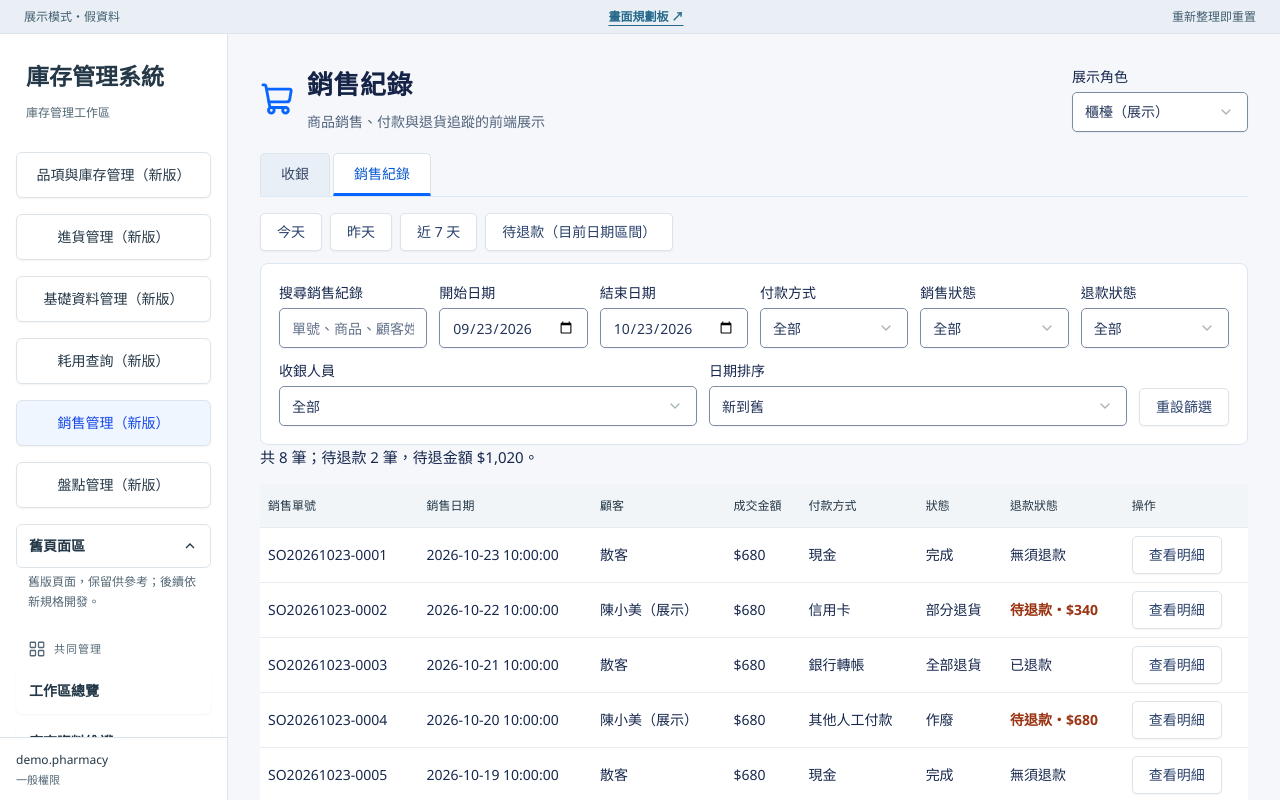
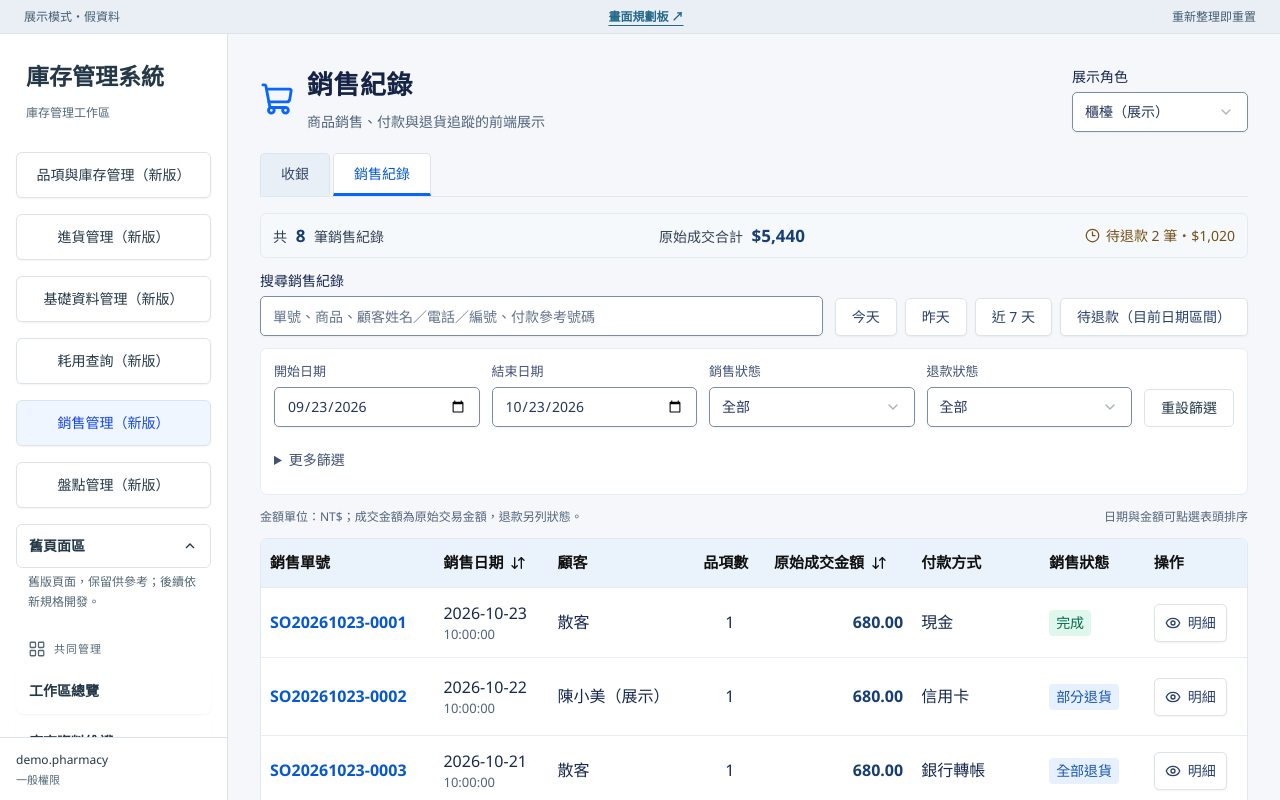
Before and after one commit to recycle-crew/Fanding, a React (Vite) app in the folder frontend/: page /sales in a window 1280 px wide. Shown: the top 800 px of the page. Built offline with nearby package versions, Linux system fonts and the light colour scheme.

Commit message:
feat(銷售紀錄): 統一列表表格與查詢操作

```diff
--- a/frontend/src/features/pos/SalesList.tsx
+++ b/frontend/src/features/pos/SalesList.tsx
@@ -1,4 +1,6 @@
 import { useSearchParams } from "react-router";
+import "./sales.css";
+import { ArrowDownUp, Clock3, Eye } from "lucide-react";
 import { BaseField as Field } from "@/components/ui/BaseForm";
 import { BaseInput } from "@/components/ui/BaseInput";
 import {
@@ -6,11 +8,17 @@ import {
   BaseNativeSelectOption as Option,
 } from "@/components/ui/BaseNativeSelect";
 import { BaseButton } from "@/components/ui/BaseButton";
-import { BaseDataTable } from "@/components/ui/BaseDataTable";
+import { BaseTableFrame } from "@/components/ui/BaseDataTable";
+import {
+  BaseTableRow,
+  BaseTableHead,
+  BaseTableCell,
+} from "@/components/ui/BaseTable";
 import { useAppSelector } from "@/store/hooks";
 import { relativeDate, taipeiToday } from "@/features/items/model";
 import {
   money,
+  cents,
   paymentMethods,
   pendingRefund,
   refundStatus,
@@ -36,6 +44,16 @@ export function SalesList({ onView }: { onView: (id: string) => void }) {
     ]),
   ) as ReturnType<typeof initial>;
   const sort = params.get("sales-sort") || "newest";
+  function setSort(value: string) {
+    setParams(
+      (previous) => {
+        const next = new URLSearchParams(previous);
+        next.set("sales-sort", value);
+        return next;
+      },
+      { replace: true },
+    );
+  }
   function setFilters(next: ReturnType<typeof initial>) {
     setParams(
       (previous) => {
@@ -77,14 +95,77 @@ export function SalesList({ onView }: { onView: (id: string) => void }) {
           .toLowerCase()
           .includes(filters.search.trim().toLowerCase()),
     )
-    .sort((a, b) =>
-      sort === "oldest"
+    .sort((a, b) => {
+      if (sort === "amount-high")
+        return b.total - a.total || b.date.localeCompare(a.date);
+      if (sort === "amount-low")
+        return a.total - b.total || b.date.localeCompare(a.date);
+      return sort === "oldest"
         ? a.date.localeCompare(b.date)
-        : b.date.localeCompare(a.date),
+        : b.date.localeCompare(a.date);
+    });
+  const pending = list.filter((sale) => pendingRefund(sale) > 0);
+  const pendingAmount =
+    pending.reduce((sum, sale) => sum + cents(pendingRefund(sale)), 0) / 100;
+  const originalAmount =
+    list.reduce((sum, sale) => sum + cents(sale.total), 0) / 100;
+  const choices = {
+    status: {
+      label: "銷售狀態",
+      values: ["完成", "部分退貨", "全部退貨", "作廢"],
+    },
+    refund: {
+      label: "退款狀態",
+      values: ["待處理", "無須退款", "待退款", "部分已退款", "已退款"],
+    },
+    method: { label: "付款方式", values: paymentMethods },
+    cashier: {
+      label: "收銀人員",
+      values: [...new Set(sales.map((sale) => sale.cashier))],
+    },
+  };
+  function filterField(key: keyof typeof choices) {
+    return (
+      <Field key={key} name={`sales-${key}`} label={choices[key].label}>
+        <Select
+          value={filters[key]}
+          onChange={(event) =>
+            setFilters({ ...filters, [key]: event.target.value })
+          }
+        >
+          <Option value="">全部</Option>
+          {choices[key].values.map((value) => (
+            <Option key={value}>{value}</Option>
+          ))}
+        </Select>
+      </Field>
     );
+  }
   return (
-    <>
-      <div className="pos-date-shortcuts" aria-label="快速篩選銷售紀錄">
+    <div className="sales-list">
+      <div className="purchase-summary sales-summary" aria-live="polite">
+        <span>
+          共 <strong>{list.length}</strong> 筆銷售紀錄
+        </span>
+        <span>
+          原始成交合計 <strong>{money(originalAmount)}</strong>
+        </span>
+        <span className="purchase-summary-pending">
+          <Clock3 size={15} aria-hidden="true" />
+          待退款 {pending.length} 筆・{money(pendingAmount)}
+        </span>
+      </div>
+      <div className="sales-searchbar">
+        <Field name="sales-search" label="搜尋銷售紀錄">
+          <BaseInput
+            placeholder="單號、商品、顧客姓名／電話／編號、付款參考號碼"
+            value={filters.search}
+            onChange={(event) =>
+              setFilters({ ...filters, search: event.target.value })
+            }
+          />
+        </Field>
+        <div className="sales-date-shortcuts" aria-label="快速篩選銷售紀錄">
           {[
             ["今天", 0],
             ["昨天", -1],
@@ -106,6 +187,7 @@ export function SalesList({ onView }: { onView: (id: string) => void }) {
           ))}
           <BaseButton
             variant={filters.refund === "待處理" ? "default" : "outline"}
+            aria-pressed={filters.refund === "待處理"}
             onClick={() =>
               setFilters({
                 ...filters,
@@ -116,16 +198,8 @@ export function SalesList({ onView }: { onView: (id: string) => void }) {
             待退款（目前日期區間）
           </BaseButton>
         </div>
-      <div className="pos-filters">
-        <Field name="sales-search" label="搜尋銷售紀錄">
-          <BaseInput
-            placeholder="單號、商品、顧客姓名／電話／編號、付款參考號碼"
-            value={filters.search}
-            onChange={(event) =>
-              setFilters({ ...filters, search: event.target.value })
-            }
-          />
-        </Field>
+      </div>
+      <div className="items-filter-bar sales-filters">
         <Field name="sales-from" label="開始日期">
           <BaseInput
             type="date"
@@ -144,56 +218,10 @@ export function SalesList({ onView }: { onView: (id: string) => void }) {
             }
           />
         </Field>
-        {(
-          [
-            ["method", "付款方式", paymentMethods],
-            ["status", "銷售狀態", ["完成", "部分退貨", "全部退貨", "作廢"]],
-            [
-              "refund",
-              "退款狀態",
-              ["待處理", "無須退款", "待退款", "部分已退款", "已退款"],
-            ],
-            [
-              "cashier",
-              "收銀人員",
-              [...new Set(sales.map((sale) => sale.cashier))],
-            ],
-          ] as const
-        ).map(([key, label, values]) => (
-          <Field name={`sales-${key}`} key={key} label={label}>
-            <Select
-              value={filters[key]}
-              onChange={(event) =>
-                setFilters({ ...filters, [key]: event.target.value })
-              }
-            >
-              <Option value="">全部</Option>
-              {values.map((value) => (
-                <Option key={value}>{value}</Option>
-              ))}
-            </Select>
-          </Field>
-        ))}
-        <Field name="sales-sort" label="日期排序">
-          <Select
-            value={sort}
-            onChange={(event) =>
-              setParams(
-                (previous) => {
-                  const next = new URLSearchParams(previous);
-                  next.set("sales-sort", event.target.value);
-                  return next;
-                },
-                { replace: true },
-              )
-            }
-          >
-            <Option value="newest">新到舊</Option>
-            <Option value="oldest">舊到新</Option>
-          </Select>
-        </Field>
+        {filterField("status")}
+        {filterField("refund")}
         <BaseButton
-          variant="outline"
+          variant="ghost"
           onClick={() =>
             setParams(
               (previous) => {
@@ -208,53 +236,172 @@ export function SalesList({ onView }: { onView: (id: string) => void }) {
         >
           重設篩選
         </BaseButton>
+        <details className="purchase-advanced-filters sales-advanced-filters">
+          <summary>
+            更多篩選
+            {[filters.method, filters.cashier].filter(Boolean).length > 0 &&
+              `（已套用 ${[filters.method, filters.cashier].filter(Boolean).length} 項）`}
+          </summary>
+          <div>
+            {filterField("method")}
+            {filterField("cashier")}
+          </div>
+        </details>
       </div>
       {invalidDates && (
         <p role="alert" className="items-error">
           請填寫有效日期區間；開始日期不可晚於結束日期。
         </p>
       )}
-      <p>
-        共 {list.length} 筆；待退款{" "}
-        {list.filter((sale) => pendingRefund(sale) > 0).length} 筆，待退金額{" "}
-        {money(list.reduce((sum, sale) => sum + pendingRefund(sale), 0))}。
-      </p>
-      <BaseDataTable
-        tableKey="pos-sales"
-        headers={[
+      <div className="sales-list-note">
+        <span>金額單位：NT$；成交金額為原始交易金額，退款另列狀態。</span>
+        <span>日期與金額可點選表頭排序</span>
+      </div>
+      <div className="sales-mobile-sort">
+        <Field name="sales-sort" label="日期／金額排序">
+          <Select
+            value={sort}
+            onChange={(event) => setSort(event.target.value)}
+          >
+            <Option value="newest">銷售日期：新到舊</Option>
+            <Option value="oldest">銷售日期：舊到新</Option>
+            <Option value="amount-high">成交金額：高到低</Option>
+            <Option value="amount-low">成交金額：低到高</Option>
+          </Select>
+        </Field>
+      </div>
+      <div className="purchase-list-card sales-list-card">
+        <BaseTableFrame
+          key={`${JSON.stringify(filters)}-${sort}`}
+          tableKey={`pos-sales-${JSON.stringify(filters)}-${sort}`}
+          columns={9}
+          region="銷售紀錄列表，可左右捲動"
+          variant="sticky-actions"
+          className="sales-table"
+          headers={
+            <BaseTableRow>
+              {[
                 "銷售單號",
                 "銷售日期",
                 "顧客",
-          "成交金額",
+                "品項數",
+                "原始成交金額",
                 "付款方式",
-          "狀態",
+                "銷售狀態",
                 "退款狀態",
                 "操作",
-        ]}
-        rows={list.map((sale) => [
-          sale.number,
-          sale.date,
-          sale.customer.name,
-          money(sale.total),
-          sale.payment.method,
-          saleStatus(sale),
-          <span
-            className={
-              pendingRefund(sale) > 0 ? "pos-refund-pending" : undefined
+              ].map((header, index) => {
+                const dateColumn = index === 1;
+                const amountColumn = index === 4;
+                const activeSort = dateColumn
+                  ? ["newest", "oldest"].includes(sort)
+                  : amountColumn &&
+                    ["amount-high", "amount-low"].includes(sort);
+                return (
+                  <BaseTableHead
+                    key={header}
+                    scope="col"
+                    data-export-ignore={index === 8 ? "true" : undefined}
+                    aria-sort={
+                      activeSort
+                        ? ["oldest", "amount-low"].includes(sort)
+                          ? "ascending"
+                          : "descending"
+                        : undefined
                     }
                   >
-            {refundStatus(sale)}
-            {pendingRefund(sale) > 0 && `・${money(pendingRefund(sale))}`}
-          </span>,
+                    {dateColumn || amountColumn ? (
+                      <BaseButton
+                        type="button"
+                        variant="sort"
+                        size="sm"
+                        onClick={() =>
+                          setSort(
+                            dateColumn
+                              ? sort === "newest"
+                                ? "oldest"
+                                : "newest"
+                              : sort === "amount-high"
+                                ? "amount-low"
+                                : "amount-high",
+                          )
+                        }
+                      >
+                        {header}
+                        <ArrowDownUp size={12} aria-hidden="true" />
+                      </BaseButton>
+                    ) : (
+                      header
+                    )}
+                  </BaseTableHead>
+                );
+              })}
+            </BaseTableRow>
+          }
+          rows={list.map((sale) => {
+            const status = saleStatus(sale);
+            const refund = refundStatus(sale);
+            const waiting = pendingRefund(sale);
+            return (
+              <BaseTableRow key={sale.id}>
+                <BaseTableCell data-label="銷售單號" className="items-code">
+                  <strong>{sale.number}</strong>
+                </BaseTableCell>
+                <BaseTableCell data-label="銷售日期">
+                  <time dateTime={`${sale.date.replace(" ", "T")}+08:00`}>
+                    {sale.date.slice(0, 10)}{" "}
+                    <small>{sale.date.slice(11)}</small>
+                  </time>
+                </BaseTableCell>
+                <BaseTableCell data-label="顧客">
+                  {sale.customer.name}
+                </BaseTableCell>
+                <BaseTableCell data-label="品項數">
+                  {sale.lines.length}
+                </BaseTableCell>
+                <BaseTableCell data-label="原始成交金額" variant="money">
+                  <strong>{sale.total.toFixed(2)}</strong>
+                </BaseTableCell>
+                <BaseTableCell data-label="付款方式">
+                  {sale.payment.method}
+                </BaseTableCell>
+                <BaseTableCell data-label="銷售狀態">
+                  <span
+                    className={`items-status ${status === "作廢" ? "neutral" : status === "完成" ? "" : "info"}`}
+                  >
+                    {status}
+                  </span>
+                </BaseTableCell>
+                <BaseTableCell data-label="退款狀態">
+                  <span
+                    className={`items-status ${waiting > 0 ? "warning" : refund === "無須退款" ? "neutral" : ""}`}
+                  >
+                    {refund}
+                  </span>
+                  {waiting > 0 && (
+                    <small className="sales-pending-amount">
+                      待退 {money(waiting)}
+                    </small>
+                  )}
+                </BaseTableCell>
+                <BaseTableCell>
+                  <div className="purchase-row-actions">
                     <BaseButton
                       variant="outline"
+                      size="sm"
                       aria-label={`查看銷售 ${sale.number}`}
                       onClick={() => onView(sale.id)}
                     >
-            查看明細
-          </BaseButton>,
-        ])}
+                      <Eye size={16} aria-hidden="true" />
+                      明細
+                    </BaseButton>
+                  </div>
+                </BaseTableCell>
+              </BaseTableRow>
+            );
+          })}
         />
-    </>
+      </div>
+    </div>
   );
 }
--- /dev/null
+++ b/frontend/src/features/pos/sales.css
@@ -0,0 +1,149 @@
+.sales-list {
+  min-width: 0;
+}
+.sales-summary {
+  flex-wrap: wrap;
+}
+.sales-searchbar {
+  display: flex;
+  flex-wrap: wrap;
+  align-items: end;
+  gap: 12px;
+  margin-bottom: 12px;
+}
+.sales-searchbar > label {
+  flex: 1 1 340px;
+  min-width: 0;
+}
+.sales-date-shortcuts {
+  display: flex;
+  flex-wrap: wrap;
+  gap: 8px;
+}
+.sales-list .sales-filters {
+  display: grid;
+  grid-template-columns: repeat(4, minmax(0, 1fr)) auto;
+  align-items: end;
+  gap: 12px;
+}
+.sales-list .sales-filters > label {
+  min-width: 0;
+}
+.sales-advanced-filters {
+  grid-column: 1 / -1;
+}
+.sales-advanced-filters > div > label {
+  min-width: 160px;
+  flex: 1;
+}
+.sales-list-note {
+  display: flex;
+  flex-wrap: wrap;
+  justify-content: space-between;
+  gap: 4px 16px;
+  margin: 12px 0;
+  color: #53647d;
+  font-size: 12px;
+}
+.sales-list-card {
+  margin-top: 8px;
+}
+.sales-table td {
+  vertical-align: middle;
+}
+.sales-table td:nth-child(4) {
+  text-align: center;
+}
+.sales-table td:nth-child(5) {
+  color: #173e73;
+}
+.sales-table .items-code {
+  color: #0758cf;
+}
+.sales-table .sales-pending-amount {
+  color: #984700;
+  margin-top: 4px;
+}
+.sales-mobile-sort {
+  display: none;
+}
+@media (max-width: 1100px) {
+  .sales-list .sales-filters {
+    grid-template-columns: repeat(2, minmax(0, 1fr));
+  }
+  .sales-filters > button {
+    justify-self: start;
+  }
+}
+@media (max-width: 767px) {
+  .sales-searchbar > label {
+    flex-basis: 100%;
+  }
+  .sales-list .sales-filters {
+    padding: 12px;
+    gap: 12px;
+  }
+  .sales-list-note > span:last-child {
+    display: none;
+  }
+  .sales-mobile-sort {
+    display: block;
+    margin: 12px 0;
+  }
+  .sales-list-card {
+    padding: 0;
+    background: transparent;
+    border: 0;
+  }
+  .sales-table {
+    background: transparent !important;
+  }
+  .sales-table.purchase-main-table tbody td {
+    order: initial;
+    grid-column: auto;
+    text-align: left;
+  }
+  .sales-table.purchase-main-table td:nth-child(1) {
+    order: 0;
+    grid-column: 1 / -1;
+  }
+  .sales-table.purchase-main-table td:nth-child(3) {
+    order: 1;
+    grid-column: 1 / -1;
+  }
+  .sales-table.purchase-main-table td:nth-child(5) {
+    order: 2;
+    font-weight: 700;
+    font-size: 18px;
+  }
+  .sales-table.purchase-main-table td:nth-child(7) {
+    order: 3;
+  }
+  .sales-table.purchase-main-table td:nth-child(8) {
+    order: 4;
+  }
+  .sales-table.purchase-main-table td:nth-child(2) {
+    order: 5;
+  }
+  .sales-table.purchase-main-table td:nth-child(6) {
+    order: 6;
+  }
+  .sales-table.purchase-main-table td:nth-child(4) {
+    order: 7;
+  }
+  .sales-table.purchase-main-table td:last-child {
+    order: 8;
+    grid-column: 1 / -1;
+  }
+  .sales-table.purchase-main-table td[colspan] {
+    grid-column: 1 / -1;
+  }
+  .sales-table.purchase-main-table td:nth-child(5)::before {
+    font-weight: 400;
+  }
+}
+@media (max-width: 380px) {
+  .sales-list .sales-filters {
+    grid-template-columns: minmax(0, 1fr);
+  }
+}
```
Also changed, not shown: 1 other file (tests, documents, lock files or other folders). Lines whose indentation alone changed are shown as unchanged.
